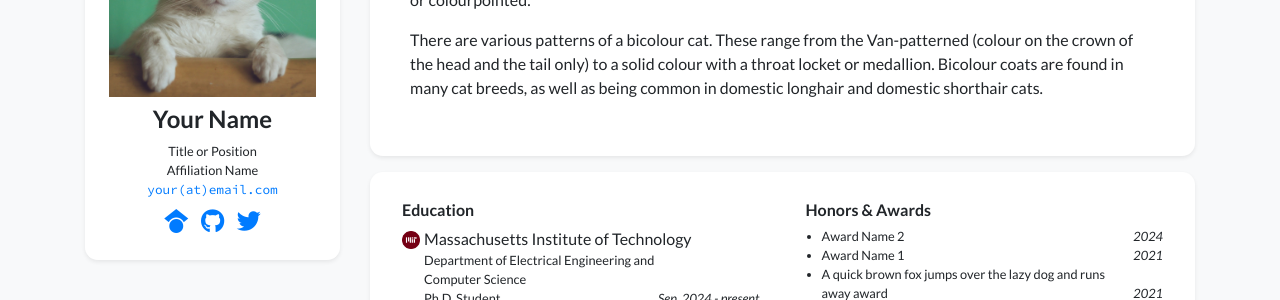
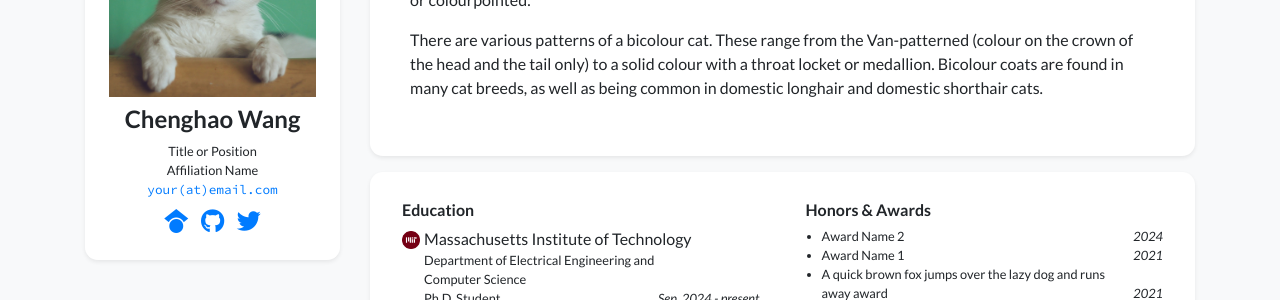
Before and after one commit to Ianwang0710/ianwang0710.github.io, a Jekyll site: the page built from index.html, in a window 1280 px wide. Shown: the part 214-514 px from the top of the page. Built offline with Jekyll 4.4.1, drawn with Linux system fonts in a browser that asks for light colours; nearby versions of some CDN libraries; a style sheet for code colours, icons or effects is not loaded.

Commit message:
Update profile.yml

```diff
--- a/_data/profile.yml
+++ b/_data/profile.yml
@@ -1,5 +1,5 @@
-primary_name: "Your Name"
-secondary_name: ""
+primary_name: "Chenghao Wang"
+secondary_name: "Ian"
 navbar_name: "Your Name"
 
 positions:
```
